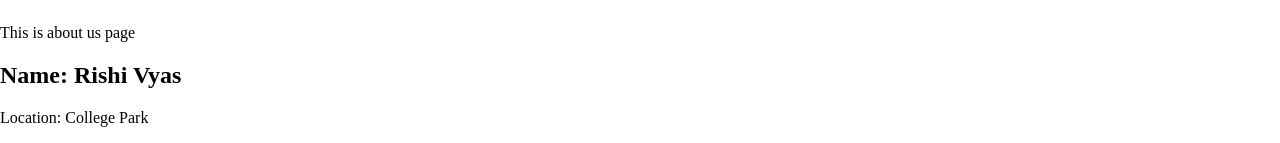
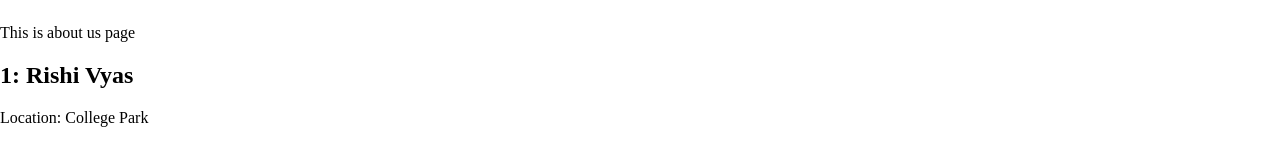
Before and after one commit to RishieVyas/React, a React (Vite) app: page /about in a window 1280 px wide. Shown: the part 207-350 px from the top of the page. Built offline with nearby package versions, Linux system fonts and the light colour scheme.

Commit message:
Declaring the state in class based component

```diff
--- a/src/components/User.js
+++ b/src/components/User.js
@@ -3,16 +3,23 @@ import React from "react";
 class User extends React.Component {
   constructor(props) {
     super(props);
+
+    this.state = {
+      srNumber: 1,
+    };
   }
 
   render() {
     const { name, location, contact } = this.props;
+    const { srNumber } = this.state;
 
     return (
       <div className="user-card">
-        <h2>Name: {name} </h2>
-        <p>Location: {location} </p>
-        <p>Contact: {contact} </p>
+        <h2>
+          {srNumber}: {name}
+        </h2>
+        <p> Location: {location} </p>
+        <p> Contact: {contact} </p>
       </div>
     );
   }
```
